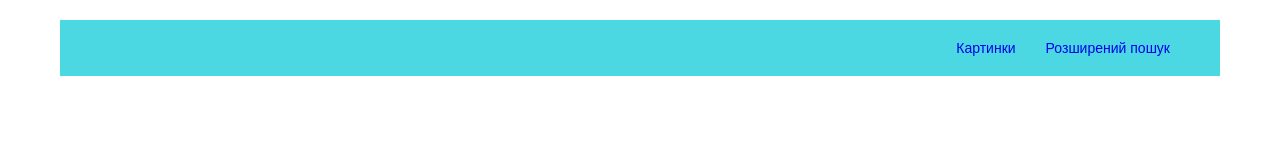
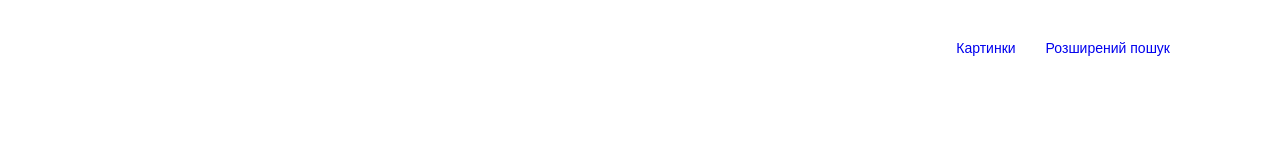
Before and after one commit to michael-kv/michael-kv.github.io, a plain HTML site: page index.html in a window 1280 px wide. Shown: the top 160 px of the page. Drawn offline with Linux system fonts and the light colour scheme.

Commit message:
редагування style.css

```diff
--- a/style.css
+++ b/style.css
@@ -6,7 +6,6 @@ body {
 }
 header {
   display: flex;
-  background-color: rgb(76, 216, 226);
   margin: 20px;
   padding: 20px;
   justify-content: right;
```
